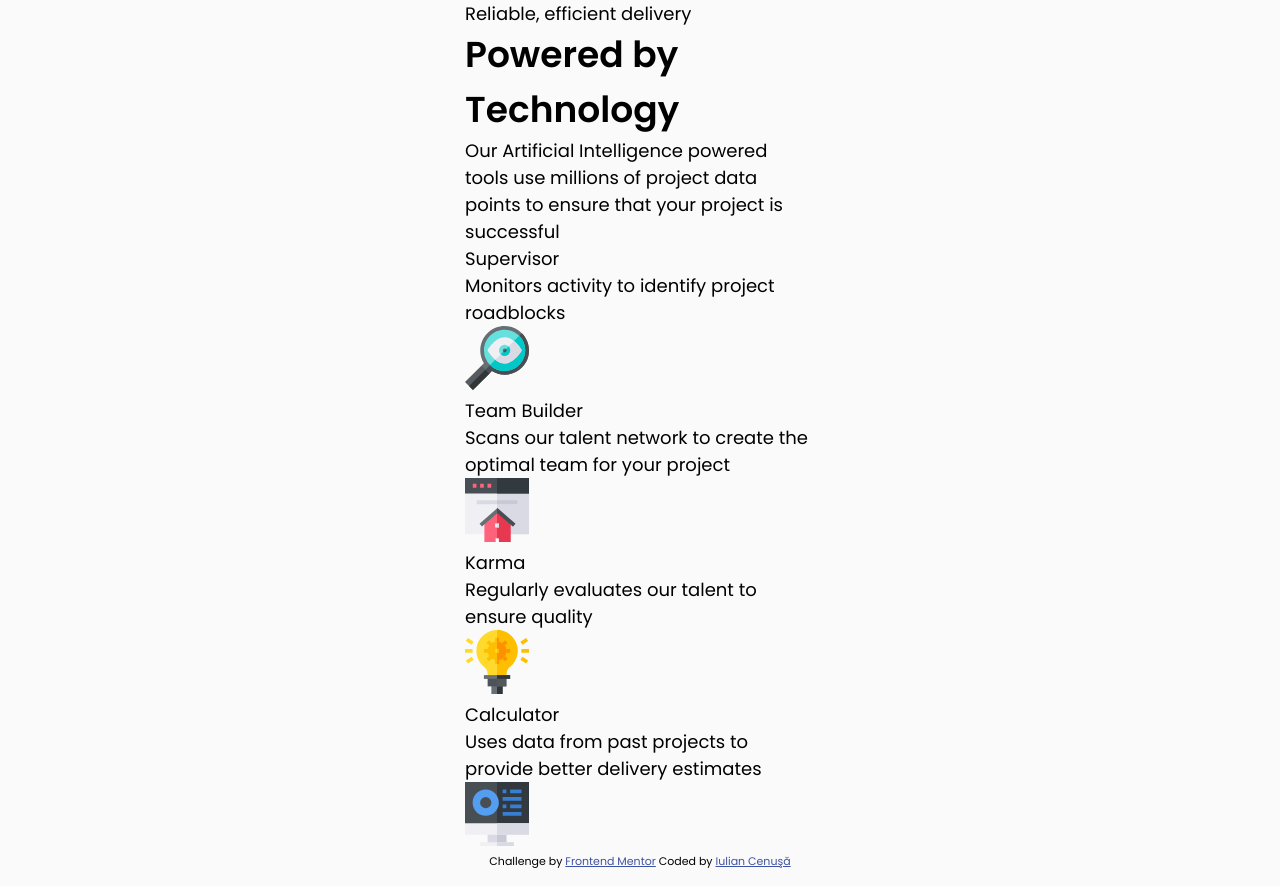
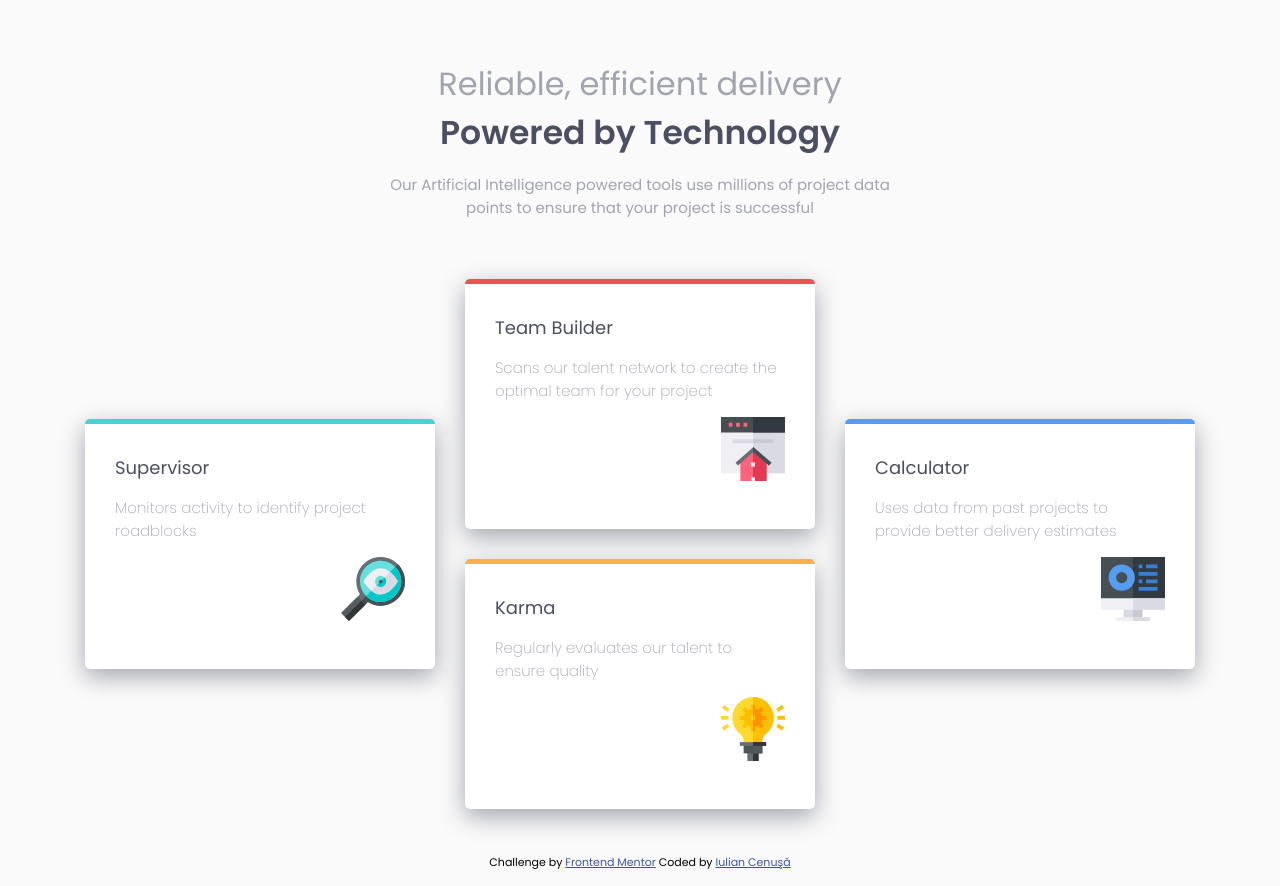
Before and after one commit to iulian-cenusa/frontend-mentor-four-card-feature-section, a plain HTML site: page index.html in a window 1280 px wide. Drawn offline with Linux system fonts and the light colour scheme.

Commit message:
Finished frontend

```diff
--- a/index.html
+++ b/index.html
@@ -27,60 +27,65 @@
     <h1>
       Powered by Technology
     </h1>
-    <p>
-      Our Artificial Intelligence powered tools use millions of project data points
-      to ensure that your project is successful
-    </p>
+    <p>Our Artificial Intelligence powered tools use millions of project data points to ensure that your project is successful</p>
   </div>
 
   <div id="bottom">
 
     <div id="left">
 
-      <div class="card">
+      <div class="card cyan">
         <div class="title">
           Supervisor
         </div>
         <div class="description">
           Monitors activity to identify project roadblocks
         </div>
-        <img src="./images/icon-supervisor.svg" alt="icon-supervisor">
+        <div class="img-container">
+          <img src="./images/icon-supervisor.svg" alt="icon-supervisor">
+        </div>
       </div>
 
     </div>
 
     <div id="middle">
-      <div class="card">
+      <div class="card red">
         <div class="title">
           Team Builder
         </div>
         <div class="description">
           Scans our talent network to create the optimal team for your project
         </div>
-        <img src="./images/icon-team-builder.svg" alt="icon-team-builder">
+        <div class="img-container">
+          <img src="./images/icon-team-builder.svg" alt="icon-team-builder">
+        </div>
       </div>
 
-      <div class="card">
+      <div class="card orange">
         <div class="title">
           Karma
         </div>
         <div class="description">
           Regularly evaluates our talent to ensure quality
         </div>
-        <img src="./images/icon-karma.svg" alt="icon-karma">
+        <div class="img-container">
+          <img src="./images/icon-karma.svg" alt="icon-karma">
+        </div>
       </div>
 
     </div>
 
     <duv id="right">
-      <div class="card">
+      <div class="card blue">
         <div class="title">
           Calculator
         </div>
         <div class="description">
           Uses data from past projects to provide better delivery estimates
         </div>
-        <img src="./images/icon-calculator.svg" alt="icon-calculator">
+        <div class="img-container">
+          <img src="./images/icon-calculator.svg" alt="icon-calculator">
+        </div>
       </div>
     </duv>
 
--- a/style.css
+++ b/style.css
@@ -7,7 +7,7 @@
 }
 
 html{
-    font-size: 18px;
+    font-size: 15px;
     font-family: 'Poppins', sans-serif;
 }
 
@@ -21,9 +21,164 @@ body{
 }
 
 main {
+    display: flex;
+    flex-direction: column;
+    align-items: center;
+    justify-content: center;
+}
+
+footer {
+    margin: 1em 0 1em 0;
+}
+
+#top{
+    display: flex;
+    flex-direction: column;
+    align-items: center;
+    justify-content: center;
+    margin: 4em 0 1em 0;
+}
+
+#top span{
+    color: hsl(229, 6%, 66%);
+    font-weight: 400;
+}
+
+#top h1{
+    color: hsl(234, 12%, 34%);
+    font-weight: 600;
+}
+
+#top p{
+    color: hsl(229, 6%, 66%);
+    font-weight: 400;
+    font-size: 1em;
+    text-align: center;
+    margin: 1em 0 1em 0;
+}
+
+#left{
     width: 350px;
     display: flex;
     flex-direction: column;
     align-items: center;
     justify-content: center;
 }
+
+#middle{
+    width: 350px;
+    display: flex;
+    flex-direction: column;
+    align-items: center;
+    justify-content: center;
+}
+
+#right{
+    width: 350px;
+    display: flex;
+    flex-direction: column;
+    align-items: center;
+    justify-content: center;
+}
+
+.card{
+    width: 350px;
+    height: 250px;
+    border-radius: 5px;
+    padding: 2em;
+    background-color: white;
+    box-shadow: hsl(229, 6%, 66%) 0px 8px 24px;
+    margin: 1em 0 1em 0;
+}
+
+.title{
+    color: hsl(234, 12%, 34%);
+    font-weight: 400;
+    font-size: 1.2em;
+}
+
+.description{
+    color: hsl(229, 6%, 66%);
+    font-weight: 200;
+    font-size: 1em;
+    margin: 1em 0 1em 0;
+}
+
+.img-container{
+    display: flex;
+    justify-content: flex-end;
+    width: 100%;
+}
+
+.red{
+    border-top: 5px solid hsl(0, 78%, 62%);
+}
+.cyan{
+    border-top: 5px solid hsl(180, 62%, 55%);
+}
+.orange{
+    border-top: 5px solid hsl(34, 97%, 64%);
+}
+.blue{
+    border-top: 5px solid hsl(212, 86%, 64%);
+}
+
+@media (min-width: 375px) {
+
+    main{
+        width: 350px;
+    }
+
+    #top{
+        width: 350px;
+    }
+    #top span{
+        font-size: 1.74em;
+    }
+
+    #top h1{
+        font-size: 1.8em;
+
+    }
+
+    #bottom{
+        width: 350px;
+        display: flex;
+        flex-direction: column;
+        align-items: center;
+        justify-content: center;
+        margin: 1em 0 1em 0;
+    }
+
+}
+
+@media (min-width: 1100px) {
+
+    main{
+        width: 1080px;
+    }
+
+    #top{
+        width: 500px;
+    }
+
+    #top span{
+        font-size: 2.14em;
+    }
+
+    #top h1{
+        font-size: 2.2em;
+
+    }
+    #bottom{
+        width: 1080px;
+        display: grid;
+        grid-template-columns: 350px 350px 350px;
+        grid-gap: 20px 30px;
+        align-items: center;
+        justify-content: center;
+        margin: 1em 0 1em 0;
+    }
+
+
+}
```
Also changed, not shown: images/screen1.png (added), 2 other files.
